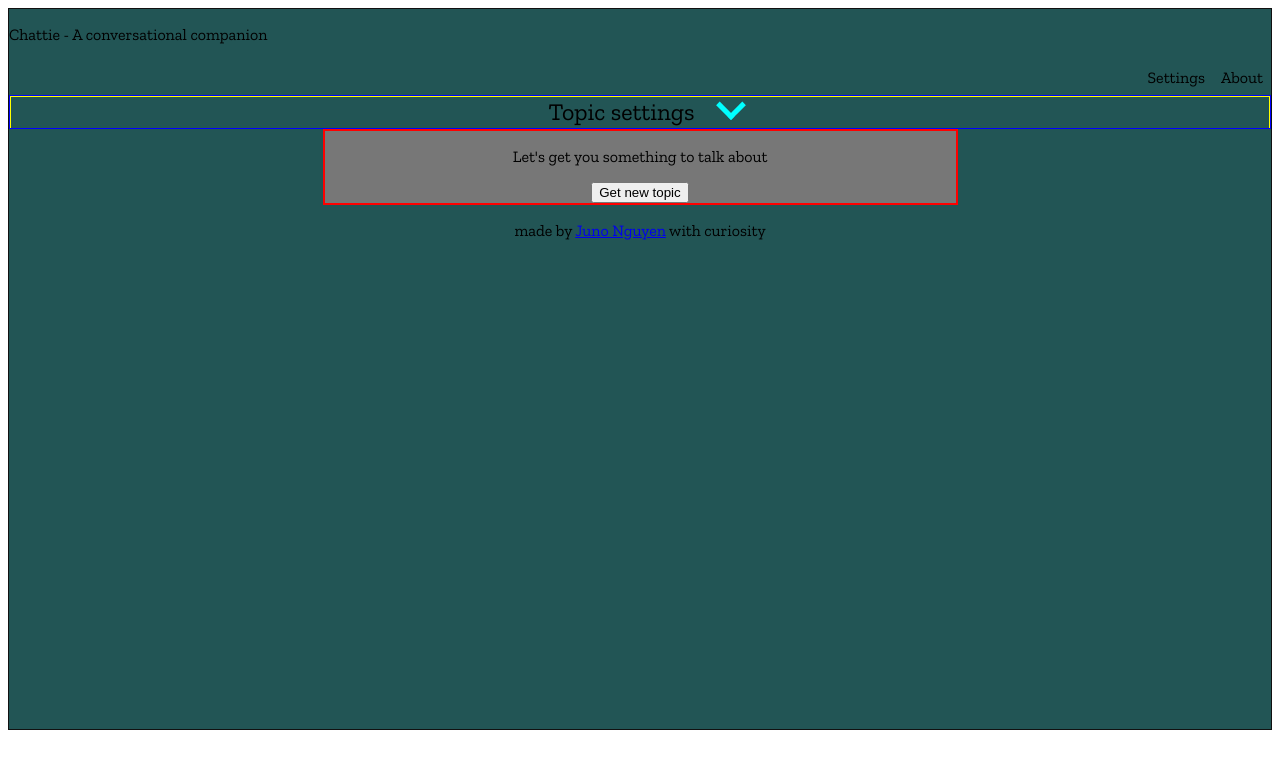
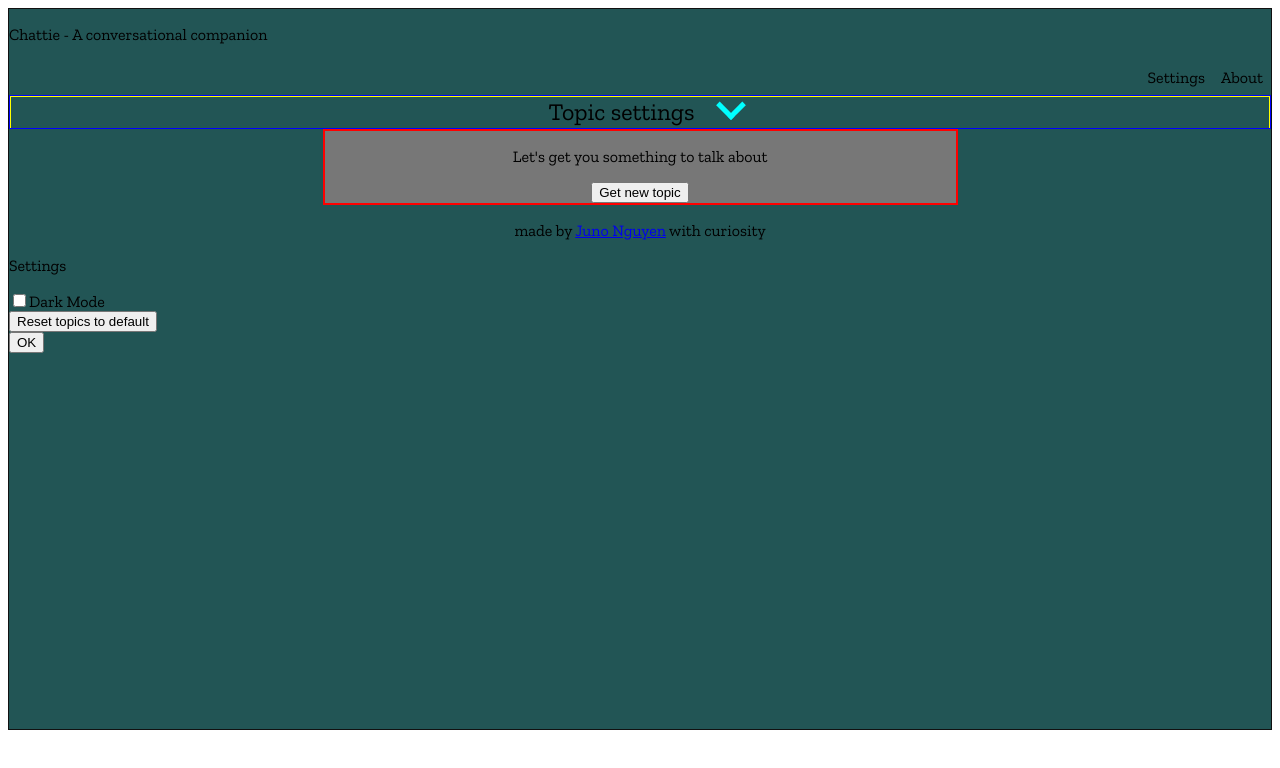
Before and after one commit to JunoNgx/chattie, a Vue app: page / in a window 1280 px wide. Both pictures are taken after a click on the element "Settings". Shown: the top 768 px of the page. Built offline with nearby package versions, Linux system fonts and the light colour scheme.

Commit message:
Implement settings

```diff
--- a/src/App.vue
+++ b/src/App.vue
@@ -9,6 +9,7 @@
     import NoTopicError from "./components/NoTopicError.vue"
     import Footer from "./components/Footer.vue"
 
+    import SettingsDialog from "./components/SettingsDialog.vue"
     import AboutDialog from "./components/AboutDialog.vue"
 
     // let promptStr = "Let's get you something to talk about";
@@ -23,6 +24,7 @@
             NoTopicError,
             Footer,
 
+            SettingsDialog,
             AboutDialog
         },
         data() {
@@ -32,7 +34,8 @@
                 enabledTopics: [] as number[],
                 hasNoTopicEnabled: false as boolean,
                 isShowingAboutDialog: false as boolean,
-                isShowingSettingsDialog: false as boolean
+                isShowingSettingsDialog: false as boolean,
+                isDarkMode: false as boolean
             }
         },
         mounted: function() {
@@ -78,6 +81,10 @@
                 localStorage.setItem('enabledTopics', JSON.stringify(this.enabledTopics))
                 // console.log(this.enabledTopics)
             },
+            updateDarkMode(darkModeValue: boolean) {
+                this.isDarkMode = darkModeValue
+                // console.log(this.isDarkMode)
+            },
             resetTopicsToDefault() {
                 this.enabledTopics = []
                 topicData.forEach(topic => {
@@ -86,18 +93,18 @@
             },
 
             // UI and navigational methods
+            showSettingsDialog() {
+                this.isShowingSettingsDialog = true
+            },
+            closeSettingsDialog() {
+                this.isShowingSettingsDialog = false
+            },
             showAboutDialog() {
                 this.isShowingAboutDialog = true
             },
             closeAboutDialog() {
                 this.isShowingAboutDialog = false
             },
-            showSettingsDialog() {
-                this.isShowingSettingsDialog = true
-            },
-            closeSettingsDialog() {
-                this.isShowingSettingsDialog = false
-            }
         }
     })
 </script>
@@ -121,7 +128,17 @@
     />
     <Footer />
 
-    <AboutDialog v-show=isShowingAboutDialog :close=closeAboutDialog />
+    <SettingsDialog
+        v-show=isShowingSettingsDialog
+        :darkModeValue=isDarkMode
+        :updateDarkMode=updateDarkMode
+        :resetDefault=resetTopicsToDefault
+        :close=closeSettingsDialog
+    />
+    <AboutDialog
+        v-show=isShowingAboutDialog
+        :close=closeAboutDialog
+    />
 </template>
 
 <style lang="sass">
--- /dev/null
+++ b/src/components/SettingsDialog.vue
@@ -0,0 +1,46 @@
+<script lang="ts">
+    import { defineComponent } from 'vue'
+    import ModalBase from './ModalBase.vue'
+
+    export default defineComponent ({
+        name: "SettingsDialog",
+        data() {
+            return {
+                localDarkModeValue: this.darkModeValue as boolean
+            }
+        },
+        props: {
+            darkModeValue: Boolean,
+            updateDarkMode: Function,
+            resetDefault: Function,
+            close: Function,
+        },
+        components: {
+            ModalBase
+        },
+        // methods: {
+        //     updateDarkMode() {
+        //         this.$emit('update-dark-mode', this.isDarkMode)
+        //     }
+        // }
+    })
+</script>
+
+<template>
+    <ModalBase :title="'Settings'" :close="close">
+        <input
+            type="checkbox"
+            id="dark-mode-checkbox"
+            v-model=localDarkModeValue
+            @change="updateDarkMode(this.localDarkModeValue)"
+        >
+        <label for="dark-mode-checkbox">Dark Mode</label>
+        <div class="settings-content">
+            <button @click=resetDefault>Reset topics to default</button>
+        </div>
+    </ModalBase>
+</template>
+
+<style lang="sass" scope>
+
+</style>
```
